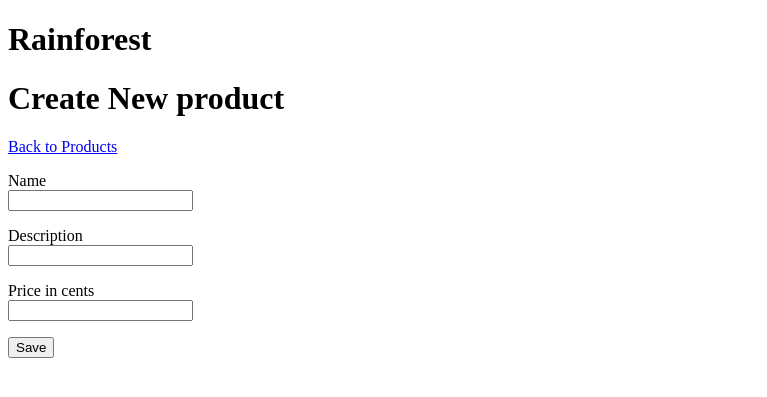
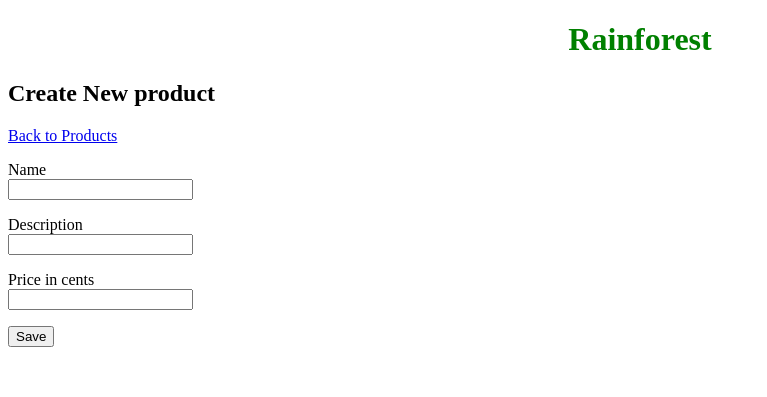
Before and after one commit to donrestarone/rainforest, a Rails app: page /products/new in a window 1280 px wide. Shown: the top 397 px of the page, without its empty margins (0-767 px from the left). Run offline with Rails 7, Linux system fonts and the light colour scheme; style sheets or scripts are compiled from the project's sources.

Commit message:
adding stylesheet now

```diff
--- a/rainforest/app/assets/stylesheets/application.css
+++ b/rainforest/app/assets/stylesheets/application.css
@@ -13,3 +13,8 @@
  *= require_tree .
  *= require_self
  */
+
+h1 {
+	text-align: center;
+	color: green;
+}
--- a/rainforest/app/views/products/edit.html.erb
+++ b/rainforest/app/views/products/edit.html.erb
@@ -1,4 +1,4 @@
-<h1> Edit <%= link_to @product.name, product_path(@product) %>
+<h2> Edit <%= link_to @product.name, product_path(@product) %>
 
-</h1>
+</h2>
 <%= render 'product_form', a_product: @product %>
--- a/rainforest/app/views/products/new.html.erb
+++ b/rainforest/app/views/products/new.html.erb
@@ -1,3 +1,3 @@
-<h1>Create New product</h1>
+<h2>Create New product</h2>
 <%= link_to 'Back to Products', products_path %>
 <%= render 'product_form', a_product: @product %>
--- a/rainforest/app/views/products/show.html.erb
+++ b/rainforest/app/views/products/show.html.erb
@@ -1,4 +1,4 @@
-<h1><%= @product.name %></h1>
+<h2><%= @product.name %></h2>
 <div>
 	<%= link_to 'Back toProducts', products_path(@product) %>
 </div>
```
